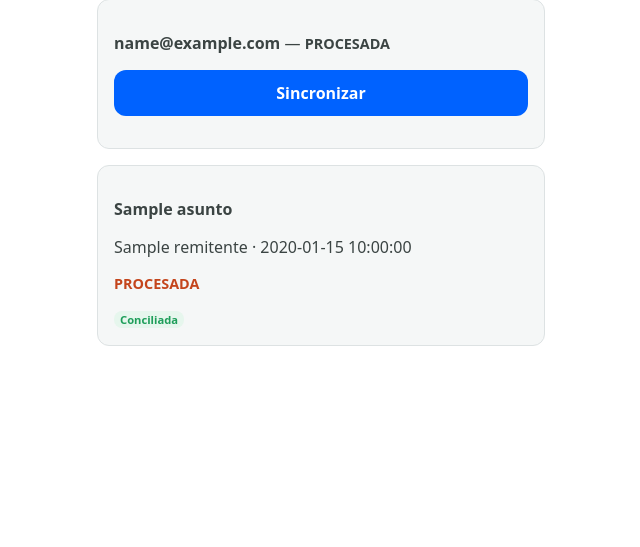
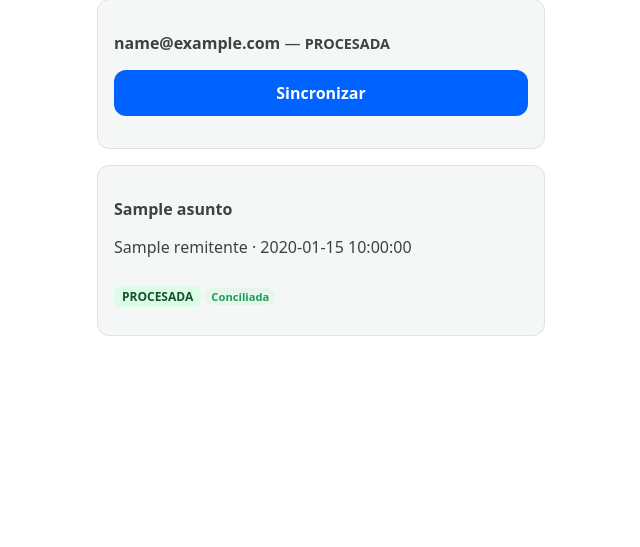
Before and after one commit to islecaia/Viberano, a FastAPI app: template app/templates/candidates_list.html in a window 1280 px wide. Shown: the part 107-654 px from the top of the page, without its empty margins (319-959 px from the left). Run offline with FastAPI, Linux system fonts and the light colour scheme; the template is opened without the code that fills it: most values are stand-ins (such as "Sample title", 1, 10 or a date in 2020).

Commit message:
fix: colores de estado según DESIGN.md y error visible en proveedores

```diff
--- a/app/templates/base.html
+++ b/app/templates/base.html
@@ -97,6 +97,19 @@
     .badge-conciliacion.conciliada { color: #1E9E5A; background: #E6F6ED; }
     .badge-conciliacion.no-encontrada,
     .badge-conciliacion.pendiente { color: #C4451C; background: #FBEAE3; }
+    .doc-status {
+      display: inline-block;
+      text-transform: uppercase;
+      font-weight: 600;
+      font-size: 0.75rem;
+      border-radius: 6px;
+      padding: 2px 8px;
+    }
+    .doc-status.procesada { background: #DCFCE7; color: #14532D; }
+    .doc-status.revision-manual { background: #FEF3C7; color: #78350F; }
+    .doc-status.duplicado-ignorado { background: #F3E8FF; color: #4C1D95; }
+    .doc-status.no-es-factura { background: #F1F5F9; color: #334155; }
+    .doc-status.factura-de-venta { background: #E0F2FE; color: #0C4A6E; }
     nav.bottom-nav {
       position: fixed;
       bottom: 0; left: 0; right: 0;
@@ -120,11 +133,13 @@
   <main>
     {% block content %}{% endblock %}
   </main>
+  {% if active_tab %}
     <nav class="bottom-nav">
       <a href="/facturas" class="{{ 'active' if active_tab == 'facturas' else '' }}">Facturas</a>
       <a href="/proveedores" class="{{ 'active' if active_tab == 'proveedores' else '' }}">Proveedores</a>
       <a href="/conciliacion" class="{{ 'active' if active_tab == 'conciliacion' else '' }}">Conciliación</a>
       <a href="/actividad" class="{{ 'active' if active_tab == 'actividad' else '' }}">Actividad</a>
     </nav>
+  {% endif %}
 </body>
 </html>
--- a/app/templates/candidates_list.html
+++ b/app/templates/candidates_list.html
@@ -16,13 +16,20 @@
       <p id="sync-status"></p>
     </div>
 
+    {% set doc_status_class = {
+      'PROCESADA': 'procesada',
+      'REVISIÓN MANUAL': 'revision-manual',
+      'DUPLICADO IGNORADO': 'duplicado-ignorado',
+      'NO ES FACTURA': 'no-es-factura',
+      'FACTURA DE VENTA': 'factura-de-venta',
+    } %}
     {% if candidatos %}
       {% for item in candidatos %}
         <a href="/facturas/{{ item.id }}" style="text-decoration:none; color:inherit;">
           <div class="card">
             <p><strong>{{ item.asunto }}</strong></p>
             <p>{{ item.remitente }} · {{ item.fecha_correo }}</p>
-            <p class="status {{ 'conectada' if item.estado == 'REVISIÓN MANUAL' else 'desconectada' }}">{{ item.estado }}</p>
+            <p class="doc-status {{ doc_status_class.get(item.estado, '') }}">{{ item.estado }}</p>
             {% if item.estado_conciliacion == 'CONCILIADA' %}
               <span class="badge-conciliacion conciliada">Conciliada</span>
             {% elif item.estado_conciliacion == 'NO ENCONTRADA EN EXTRACTO' %}
```
Also changed, not shown: app/templates/candidate_detail.html (+8 -1 lines), app/templates/providers.html (+12 -2 lines). Lines whose indentation alone changed are shown as unchanged.
